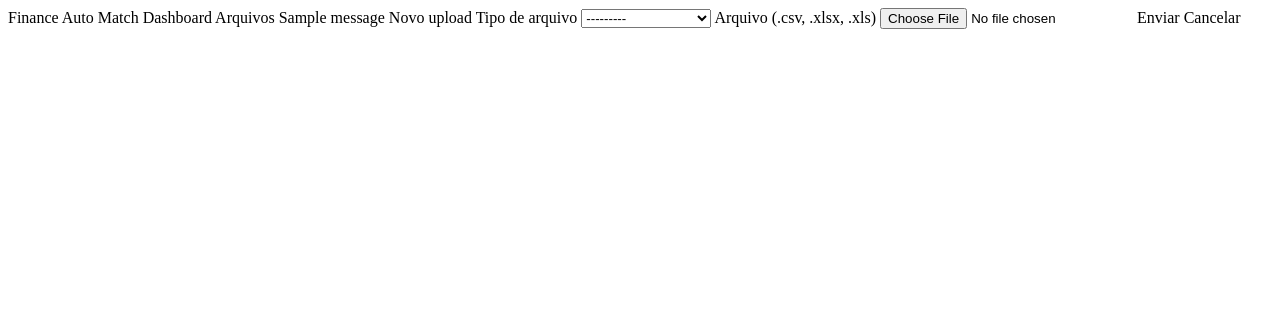
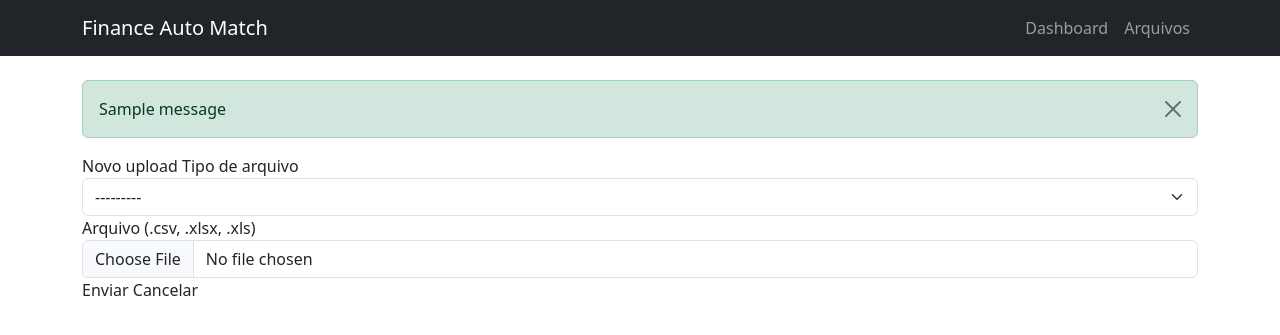
Before and after one commit to viniciusperrone/finance-auto-match, a Django app: page /uploads/new/ in a window 1280 px wide. Shown: the top 335 px of the page. Run offline with Django 5.2, Linux system fonts and the light colour scheme; tables that the repository leaves empty hold one stand-in row (values such as "Sample post"); one stand-in notice (Sample message) is shown.

Commit message:
feat: improving base.html and add bootstrap

```diff
--- a/templates/base.html
+++ b/templates/base.html
@@ -1,6 +1,79 @@
 {% load static %}
-Finance Auto Match
-Dashboard Arquivos
-{% if messages %} {% for message in messages %}
-{{ message }}
-{% endfor %} {% endif %} {% block content %}{% endblock %}
+<!DOCTYPE html>
+<html lang="pt-BR">
+<head>
+    <meta charset="UTF-8">
+    <meta name="viewport" content="width=device-width, initial-scale=1.0">
+
+    <title>{% block title %}Finance Auto Match{% endblock %}</title>
+
+    <!-- Bootstrap CSS -->
+    <link
+        href="https://cdn.jsdelivr.net/npm/bootstrap@5.3.7/dist/css/bootstrap.min.css"
+        rel="stylesheet"
+    >
+
+    <!-- CSS do projeto -->
+    <link rel="stylesheet" href="{% static 'css/style.css' %}">
+</head>
+<body>
+
+    <!-- Navbar -->
+    <nav class="navbar navbar-expand-lg navbar-dark bg-dark">
+        <div class="container">
+            <a class="navbar-brand" href="/">
+                Finance Auto Match
+            </a>
+
+            <button
+                class="navbar-toggler"
+                type="button"
+                data-bs-toggle="collapse"
+                data-bs-target="#navbarNav"
+            >
+                <span class="navbar-toggler-icon"></span>
+            </button>
+
+            <div class="collapse navbar-collapse" id="navbarNav">
+                <ul class="navbar-nav ms-auto">
+                    <li class="nav-item">
+                        <a class="nav-link" href="/">Dashboard</a>
+                    </li>
+                    <li class="nav-item">
+                        <a class="nav-link" href="/arquivos/">Arquivos</a>
+                    </li>
+                </ul>
+            </div>
+        </div>
+    </nav>
+
+    <!-- Conteúdo -->
+    <main class="container py-4">
+
+        <!-- Mensagens do Django -->
+        {% if messages %}
+            {% for message in messages %}
+                <div class="alert alert-{{ message.tags }} alert-dismissible fade show">
+                    {{ message }}
+                    <button
+                        type="button"
+                        class="btn-close"
+                        data-bs-dismiss="alert"
+                    ></button>
+                </div>
+            {% endfor %}
+        {% endif %}
+
+        {% block content %}
+        {% endblock %}
+
+    </main>
+
+    <!-- Bootstrap JS -->
+    <script src="https://cdn.jsdelivr.net/npm/bootstrap@5.3.7/dist/js/bootstrap.bundle.min.js"></script>
+
+    {% block scripts %}
+    {% endblock %}
+
+</body>
+</html>
```
Also changed, not shown: apps/uploads/migrations/0001_initial.py (added).
